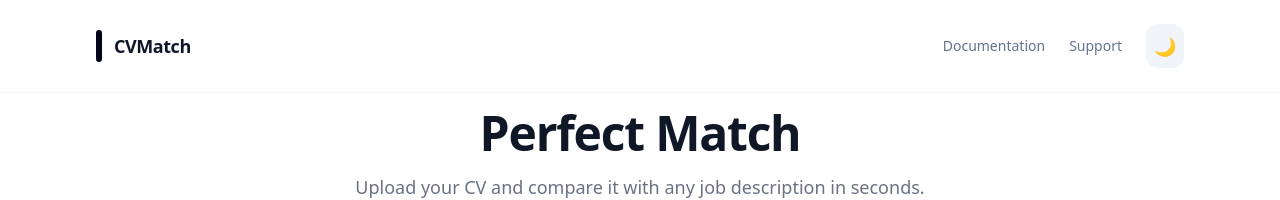
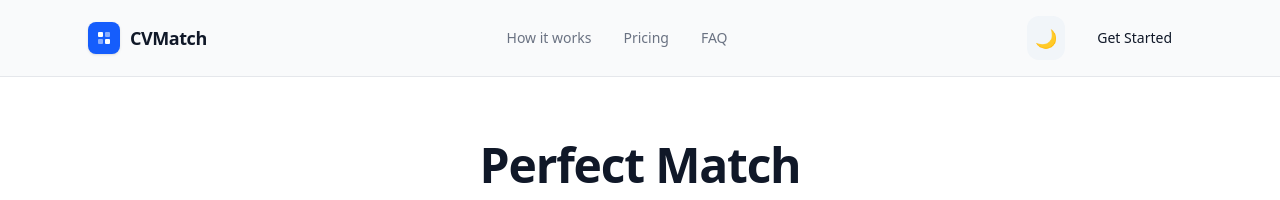
Before and after one commit to HFOXH/cv-match, a Next.js app in the folder frontend/: page /analyzer in a window 1280 px wide. Shown: the top 200 px of the page. Built offline with nearby package versions, Linux system fonts and the light colour scheme; no server answers.

Commit message:
Add same navbar

```diff
--- a/frontend/app/analyzer/page.tsx
+++ b/frontend/app/analyzer/page.tsx
@@ -3,6 +3,7 @@
 import { useState, ChangeEvent } from "react";
 import MatchCircle from "@/components/MatchCircle";
 import ThemeToggle from "@/components/ThemeToggle";
+import Navbar from "@/components/Navbar";
 
 export default function SimpleMatcher() {
   const [text, setText] = useState("");
@@ -140,28 +141,11 @@ export default function SimpleMatcher() {
         }
       `}</style>
 
-      {/* Minimal Header */}
-      <nav className="border-b border-slate-100 dark:border-gray-800 mb-4">
-        <div className="max-w-6xl mx-auto px-8 py-6 flex justify-between items-center">
-          <div className="flex items-center gap-3">
-            <div className="w-1.5 h-8 bg-slate-950 dark:bg-white rounded-full" />
-            <span className="text-lg font-bold tracking-tight">CVMatch</span>
-          </div>
-          <div className="flex items-center gap-6">
-            <button className="text-sm text-slate-500 dark:text-gray-400 hover:text-slate-950 dark:hover:text-white transition-colors font-medium cursor-pointer">
-              Documentation
-            </button>
-            <button className="text-sm text-slate-500 dark:text-gray-400 hover:text-slate-950 dark:hover:text-white transition-colors font-medium cursor-pointer">
-              Support
-            </button>
-            <ThemeToggle />
-          </div>
-        </div>
-      </nav>
+      <Navbar />
 
       <main className="max-w-4xl mx-auto px-6 pb-24">
         {/* Hero */}
-        <header className="text-center mb-16">
+        <header className="text-center my-16">
           <h1 className="text-5xl font-extrabold tracking-tight mb-4 text-gray-900 dark:text-white">
             Perfect Match
           </h1>
```
